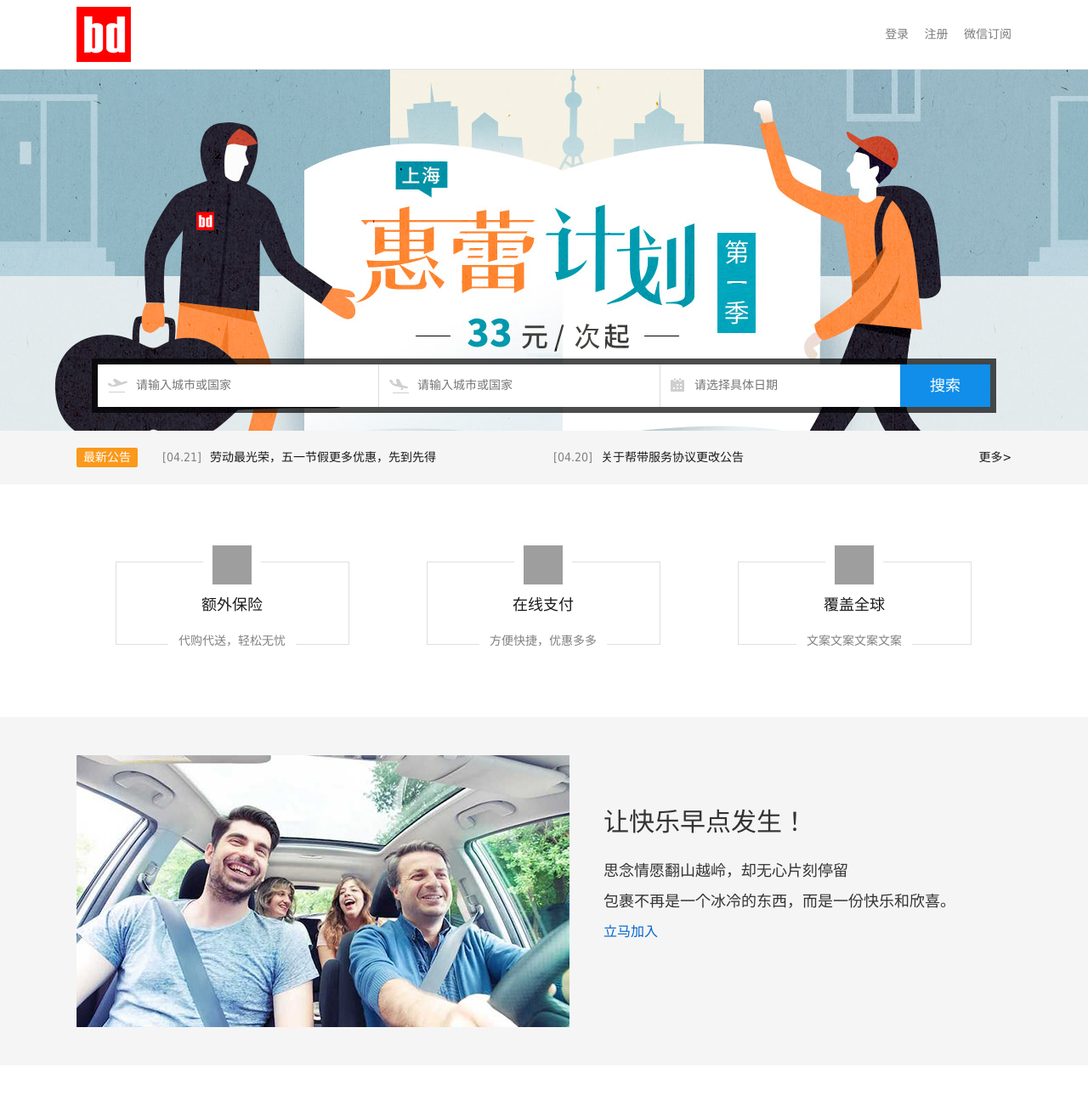
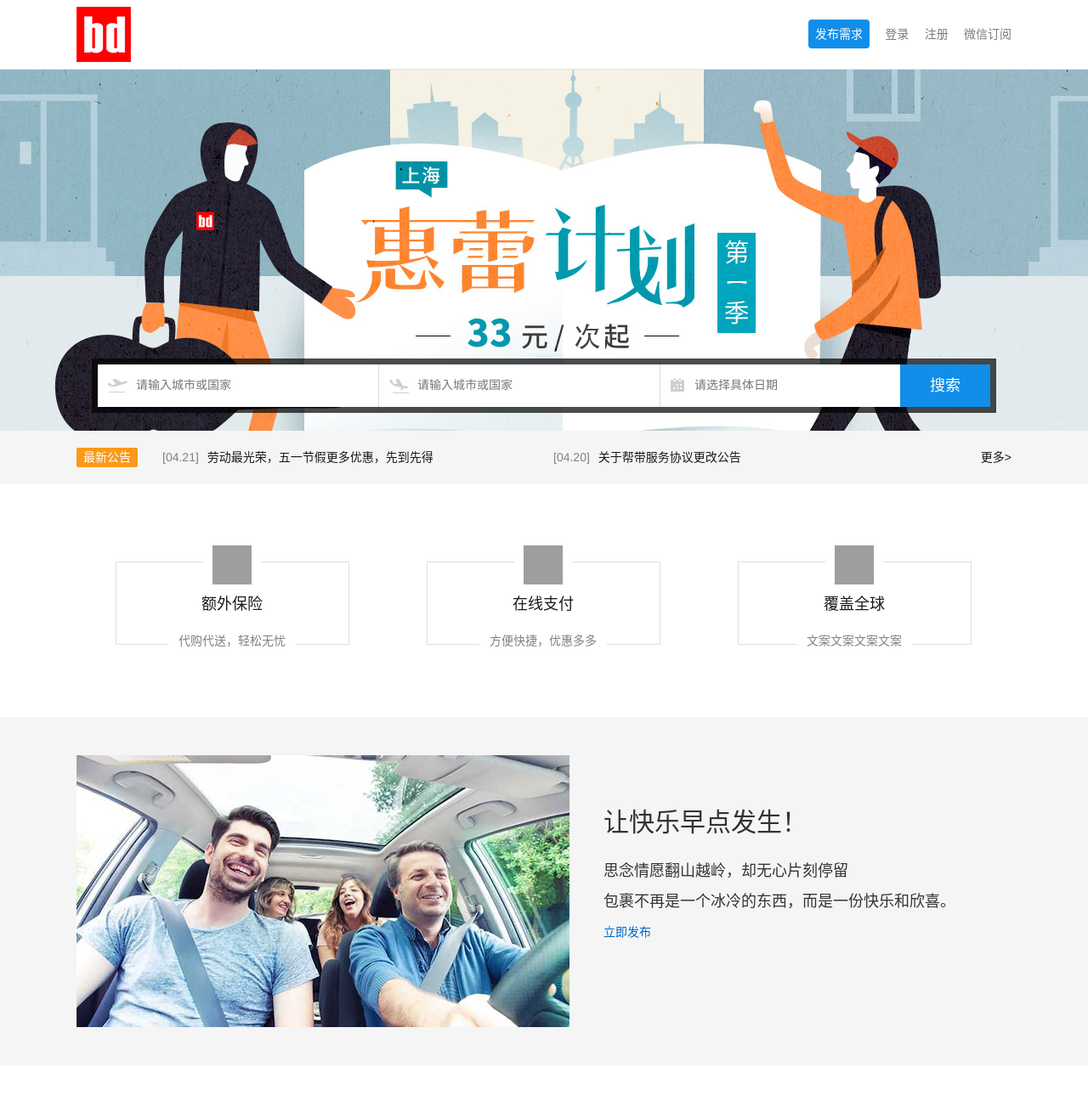
Before and after one commit to loti12/BangD, a plain HTML site: page index.html in a window 1280 px wide. Shown: the top 1296 px of the page at 85% size. Drawn offline with Linux system fonts and the light colour scheme; grey boxes are pictures that could not be loaded.

Commit message:
update index.html

```diff
--- a/css/global.css
+++ b/css/global.css
@@ -112,3 +112,18 @@ img{vertical-align:top;border:none}
 .footer-right .ftop{font-weight:bold;font-size:18px;color:#7f7f7f;}
 .footer-right .ftop span{font-weight:normal;}
 .fcen span{display: inline-block;width:80px;height:16px;line-height:16px;margin-left:5px;margin-top:3px;color:#fff;background:#c3c3c3;border-radius:5px;text-align:center;}
+
+a.con_btn{
+    display: inline-block;
+    padding: 2px 8px;
+    background: #108ee9;
+    color: #fff;
+    text-align: center;
+    line-height: 30px;
+    border-radius: 4px;
+    webkit-transition: all 0.3s cubic-bezier(0.645, 0.045, 0.355, 1);
+    transition: all 0.3s cubic-bezier(0.645, 0.045, 0.355, 1);
+}
+a.con_btn:hover{
+    background: #40a5ed;
+}
--- a/css/index.css
+++ b/css/index.css
@@ -11,7 +11,7 @@ body {
 	background: #f5f5f5;
 	color: #333;
 	font-size: 12px;
-	font-family: Tahoma,Arial,'Hiragino Sans GB',"Microsoft Yahei";
+	font-family: Helvetica Neue,Helvetica,PingFang SC,Hiragino Sans GB,Microsoft YaHei,Noto Sans CJK SC,WenQuanYi Micro Hei,Arial,sans-serif;
 	line-height: 1.5;
 	-webkit-font-smoothing: antialiased;
 }
@@ -2821,7 +2821,7 @@ a {
 	line-height: 36px;
 }
 .intro_con2_con a{
-	font-size: 16px;
+	font-size: 14px;
 	line-height: 36px;
 }
 
@@ -2834,7 +2834,6 @@ a {
 }
 .notice-box {
     position: relative;
-    z-index: 1000;
     text-align: left;
 }
 .notice-box ul {
--- a/css/picker.css
+++ b/css/picker.css
@@ -91,7 +91,7 @@
 	height: 100%;
 }
 .ui-datepicker {
-	width: 17em;
+	width: 19em;
 	padding: .2em .2em 0;
 	display: none;
 }
--- a/index.html
+++ b/index.html
@@ -18,6 +18,7 @@
 		<div class="container clearfix">
 			<a href="#" class="head-nav-l"><img src="images/logo.png" alt="" /></a>
 			<div class="head-nav-r">
+				<a href="#" class="con_btn" target="_blank">发布需求</a>
 				<a href="login.html">登录</a>
 				<a href="register.html">注册</a>
 				<a href="#" class="weixin">微信订阅
@@ -109,7 +110,7 @@
                 <h2 class="ntro_con2_title">让快乐早点发生！</h2>
                 <p>思念情愿翻山越岭，却无心片刻停留</p>
                 <p>包裹不再是一个冰冷的东西，而是一份快乐和欣喜。</p>
-                <a href="#">立马加入</a>
+                <a href="#">立即发布</a>
             </div>
         </div>
     </div>
```
Also changed, not shown: 1 other file.
